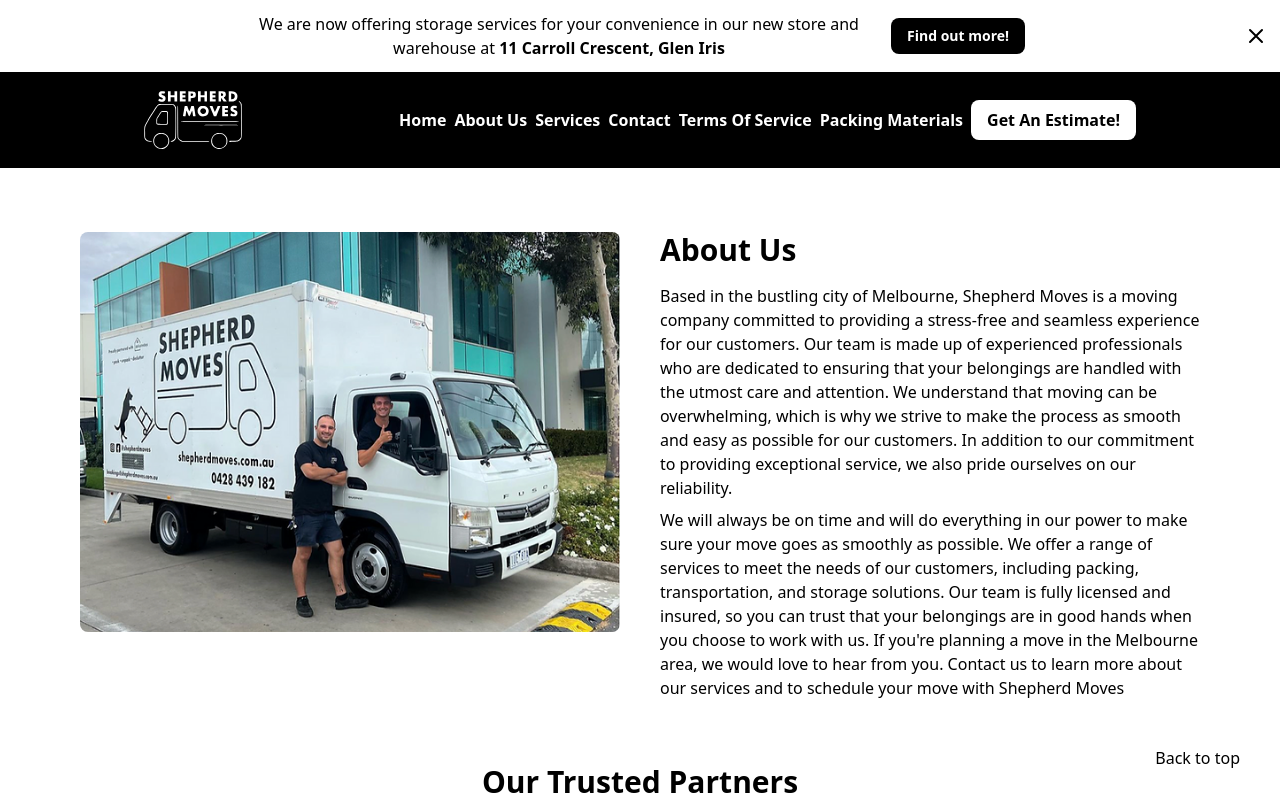
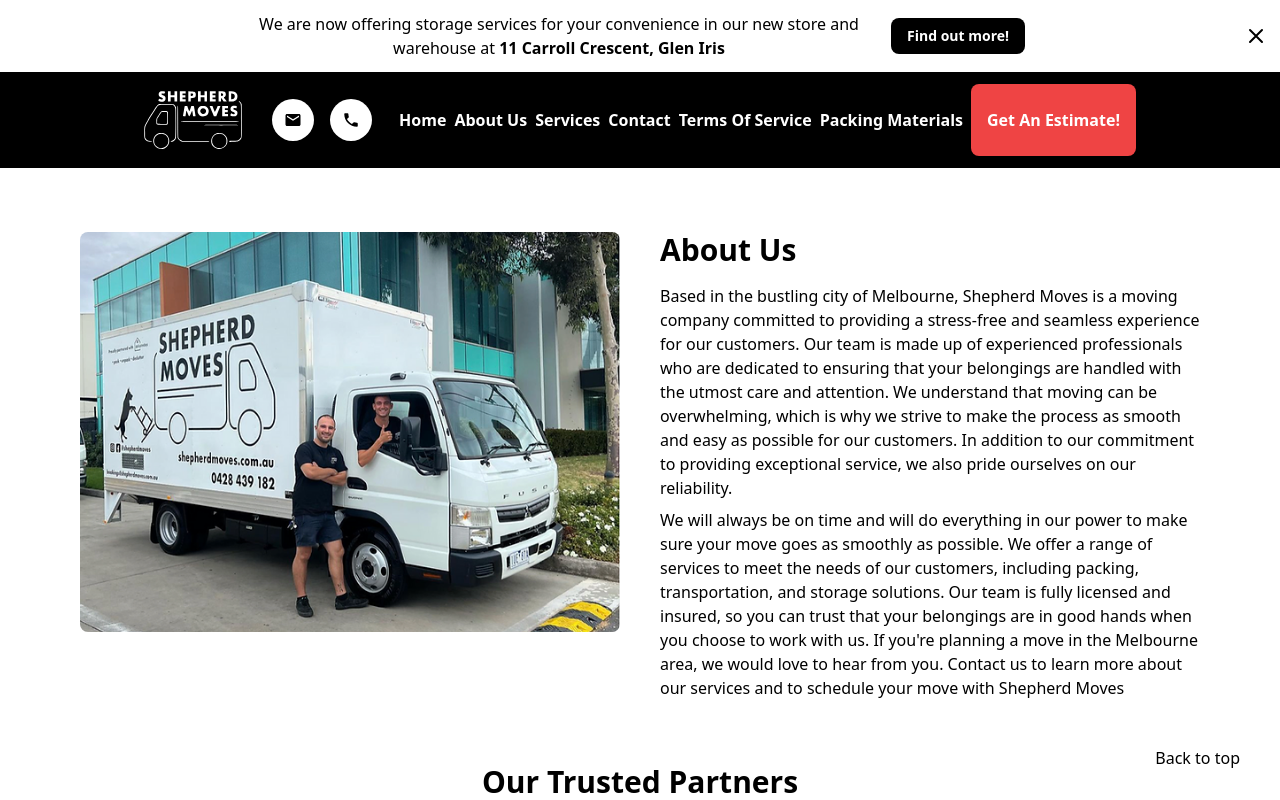
Before and after one commit to shepherd-moves/sm-next, a Next.js app: page /about in a window 1280 px wide. Shown: the top 800 px of the page. Built offline with nearby package versions, Linux system fonts and the light colour scheme.

Commit message:
Hero and Navbar changed
Hero and Navbar changes for Dev branch

```diff
--- a/components/Hero.tsx
+++ b/components/Hero.tsx
@@ -21,7 +21,6 @@
             ease: "easeInOut",
           }}
           src="/sm-hero-bg.jpg"
-          loading="lazy"
           alt="Photo by Fakurian Design"
           className="w-full h-full object-cover object-center absolute inset-0"
         />
@@ -33,7 +32,7 @@
             animate={{ x: 0 }}
             transition={{ duration: 2, ease: "easeInOut" }}
             src="/sm-logo-black.svg"
-            className="w-[80%] mb-4"
+            className="w-[440px] h-[250px] mb-4"
           ></motion.img>
 
           <motion.h3
--- a/components/Navbar.tsx
+++ b/components/Navbar.tsx
@@ -4,6 +4,7 @@
 import { motion, useCycle, AnimatePresence } from "framer-motion";
 import { AiOutlineClose } from "react-icons/ai";
 import { FaBars } from "react-icons/fa";
+import { MdEmail, MdPhone } from "react-icons/md";
 
 const links = [
   { name: "Home", to: "/", id: 1 },
@@ -34,6 +35,26 @@
       staggerDirection: 1,
     },
   },
+};
+
+const handleOpenOutlook = () => {
+  const emailAddress = "bookings@shepherdmoves.com.au";
+  const subject = "Booking Request";
+
+  const mailtoLink = `mailto:${emailAddress}?subject=${encodeURIComponent(
+    subject
+  )}`;
+
+  // Open the default email client with the pre-filled email.
+  window.location.href = mailtoLink;
+};
+
+const handleOpenPhone = () => {
+  const phoneNumber = "1234567890"; // Replace with the phone number you want to call.
+  const telLink = `tel:${phoneNumber}`;
+
+  // Open the phone app with the specified phone number.
+  window.location.href = telLink;
 };
 
 function Navbar() {
@@ -140,6 +161,26 @@
               alt="Tuckshop"
             />
           </Link>
+          <div className="flex gap-4">
+            <button
+              type="button"
+              onClick={handleOpenOutlook}
+              className="text-black bg-white hover:bg-gray-300 font-medium rounded-full text-lg p-3 text-center inline-flex items-center"
+            >
+              <MdEmail size={18} />
+              <span className="sr-only">Email Us Button</span>
+            </button>
+
+            <button
+              type="button"
+              onClick={handleOpenPhone}
+              className="text-black bg-white hover:bg-gray-300 font-medium rounded-full text-lg p-3 text-center inline-flex items-center"
+            >
+              <MdPhone size={18} />
+              <span className="sr-only">Call Us Button</span>
+            </button>
+          </div>
+
           <ul className="main-nav hidden md:flex gap-2 text-l font-semibold text-inter text-white capitalize items-center">
             <li className="">
               <Link href="/">Home</Link>
@@ -213,7 +254,7 @@
 
             <Link
               href="/quote"
-              className="bg-white text-black font-semibold px-4 py-2 rounded-lg hover:bg-gray-200 transition duration-200 ease-in-out"
+              className="bg-red-500 text-white font-semibold px-4 py-6 rounded-lg hover:bg-red-700 transition duration-200 ease-in-out"
             >
               Get an Estimate!
             </Link>
```
